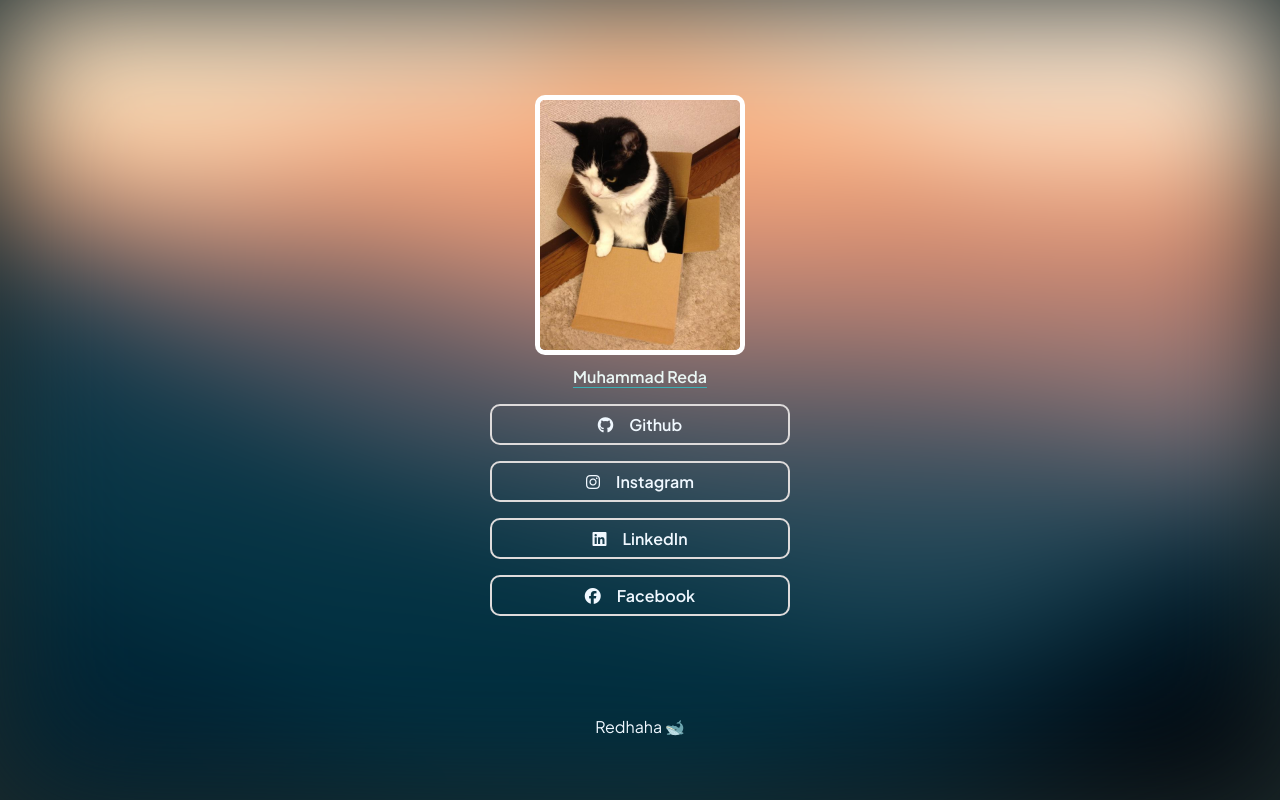
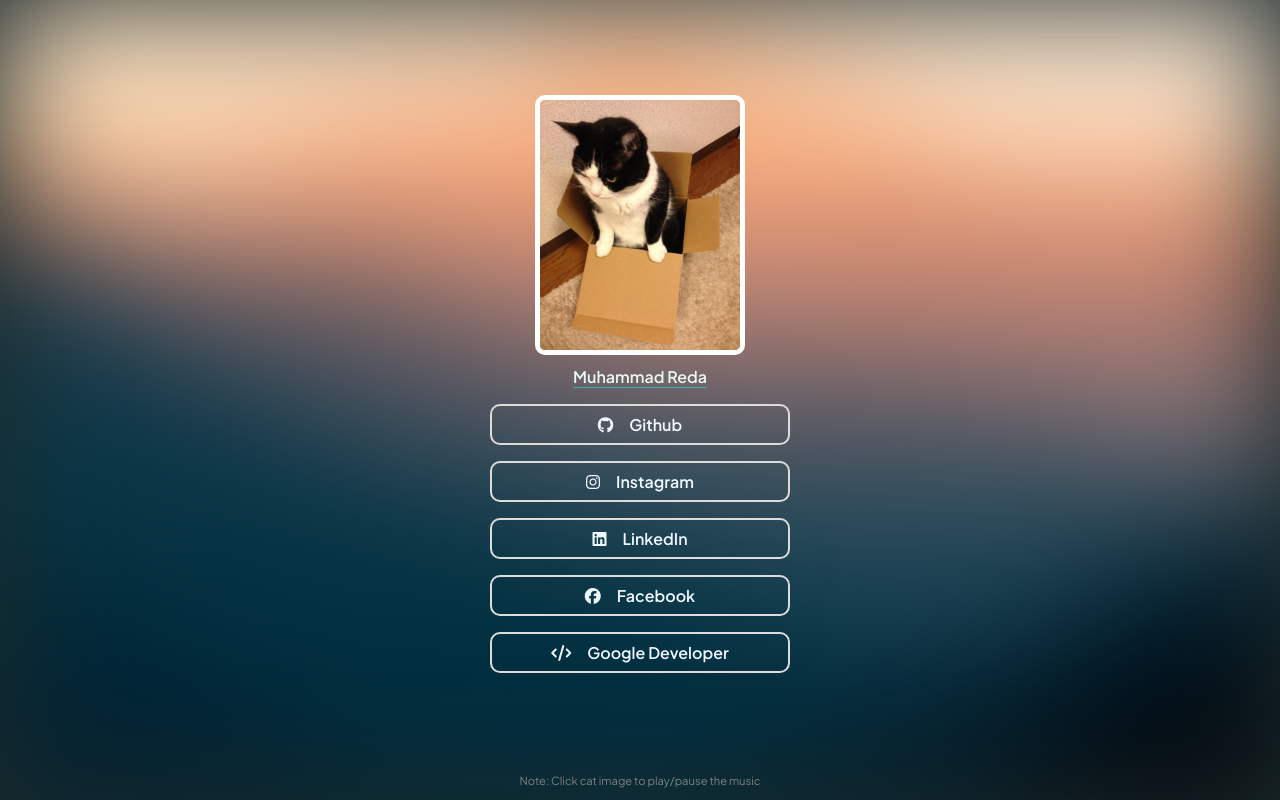
Before and after one commit to Muhammad-Reda/Muhammad-reda.github.io, a plain HTML site: page index.html in a window 1280 px wide. Drawn offline with nearby package versions, Linux system fonts and the light colour scheme.

Commit message:
link: Google developer profile

```diff
--- a/index.css
+++ b/index.css
@@ -112,3 +112,8 @@ footer a {
   width: 25px;
   height: 25px;
 }
+
+#note {
+  color: gray;
+  font-size: 0.7rem;
+}
--- a/index.html
+++ b/index.html
@@ -18,6 +18,10 @@
       crossorigin="anonymous"
       referrerpolicy="no-referrer"
     />
+    <link
+      rel="stylesheet"
+      href="https://fonts.googleapis.com/css2?family=Material+Symbols+Outlined:opsz,wght,FILL,GRAD@24,400,0,0&icon_names=code"
+    />
     <title>Redhaha</title>
   </head>
   <body>
@@ -27,33 +31,44 @@
     <div class="background-image"></div>
     <section>
       <main>
-                <img src="/img/cat.jpg" alt="" />
+        <img src="./img/cat.jpg" alt="cat" id="cat-image" />
         <h2>Muhammad Reda</h2>
+        <!-- Github -->
         <a href="https://github.com/Muhammad-Reda" target="_blank">
           <i class="fa-brands fa-github"></i>Github</a
         >
+
+        <!-- Instagram -->
         <a
           href="https://www.instagram.com/reedha._?igsh=dW9tMHlmcmVxdzh2"
           target="_blank"
           ><i class="fa-brands fa-instagram"></i>Instagram</a
         >
-                <!-- <a href=""> <i class="fa-brands fa-x-twitter"></i>Twitter</a> -->
+
+        <!-- LinkedIn -->
         <a
           href="https://www.linkedin.com/in/muhammad-reda-88b61617b?utm_source=share&utm_campaign=share_via&utm_content=profile&utm_medium=android_app"
           target="_blank"
           ><i class="fa-brands fa-linkedin"></i>LinkedIn</a
         >
+
+        <!-- Facebook -->
+        <a href=" https://www.facebook.com/share/1K6nvEjY5f/" target="_blank"
+          ><i class="fa-brands fa-facebook"></i>Facebook</a
+        >
+
+        <!-- Google Dev -->
         <a
-                    href=" https://www.facebook.com/share/1K6nvEjY5f/"
+          href=" https://developers.google.com/profile/u/104136889791216844208"
           target="_blank"
-                    ><i class="fa-brands fa-facebook"></i>Facebook</a
+          ><i class="fa-solid fa-code"></i>Google Developer</a
         >
       </main>
     </section>
+  </body>
   <footer>
-            <p>Redhaha <a href="">🐋</a></p>
+    <p id="note">Note: Click cat image to play/pause the music</p>
   </footer>
-    </body>
   <script>
     const img = document.querySelector("img");
     let playMusic = false;
```
Lines whose indentation alone changed are shown as unchanged.
